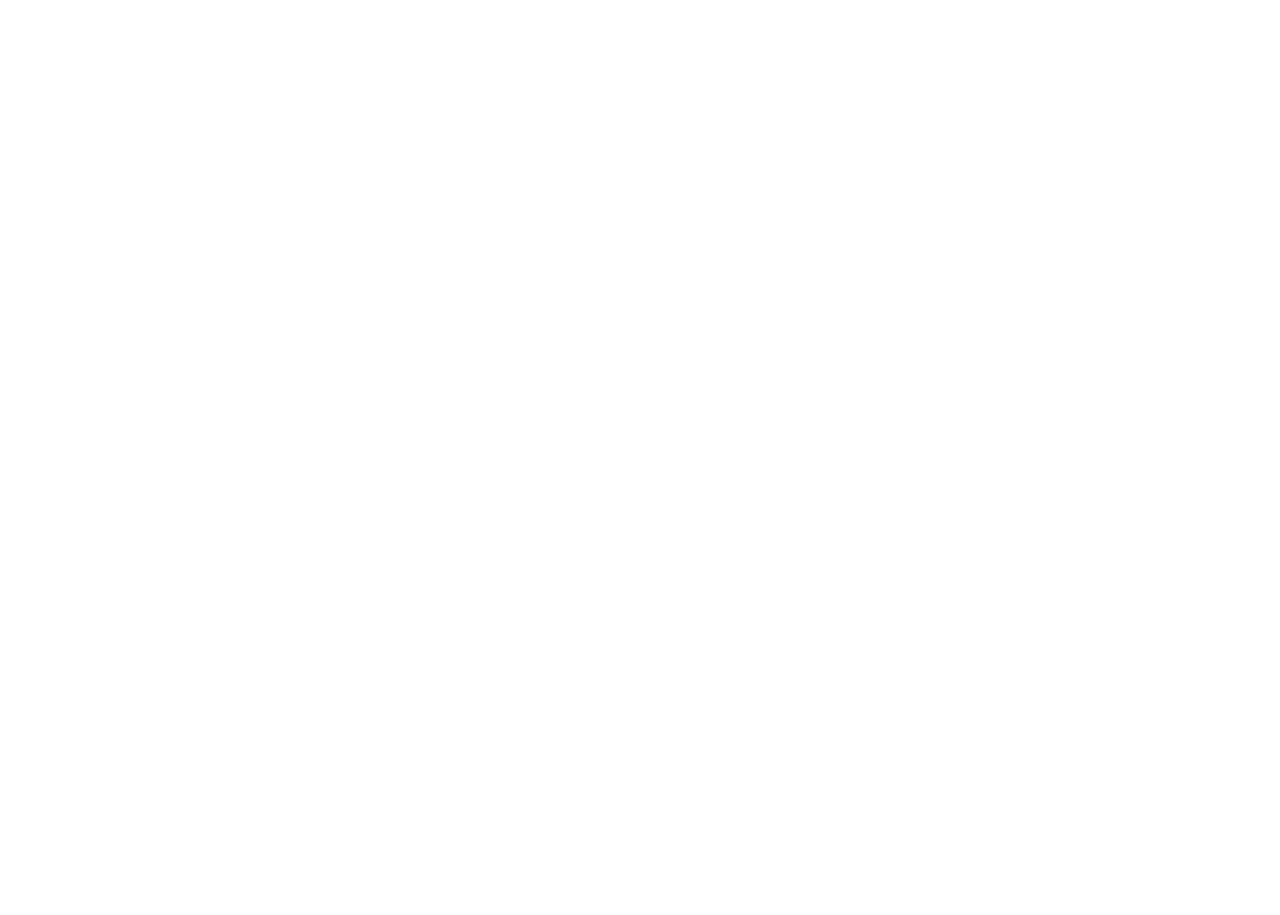
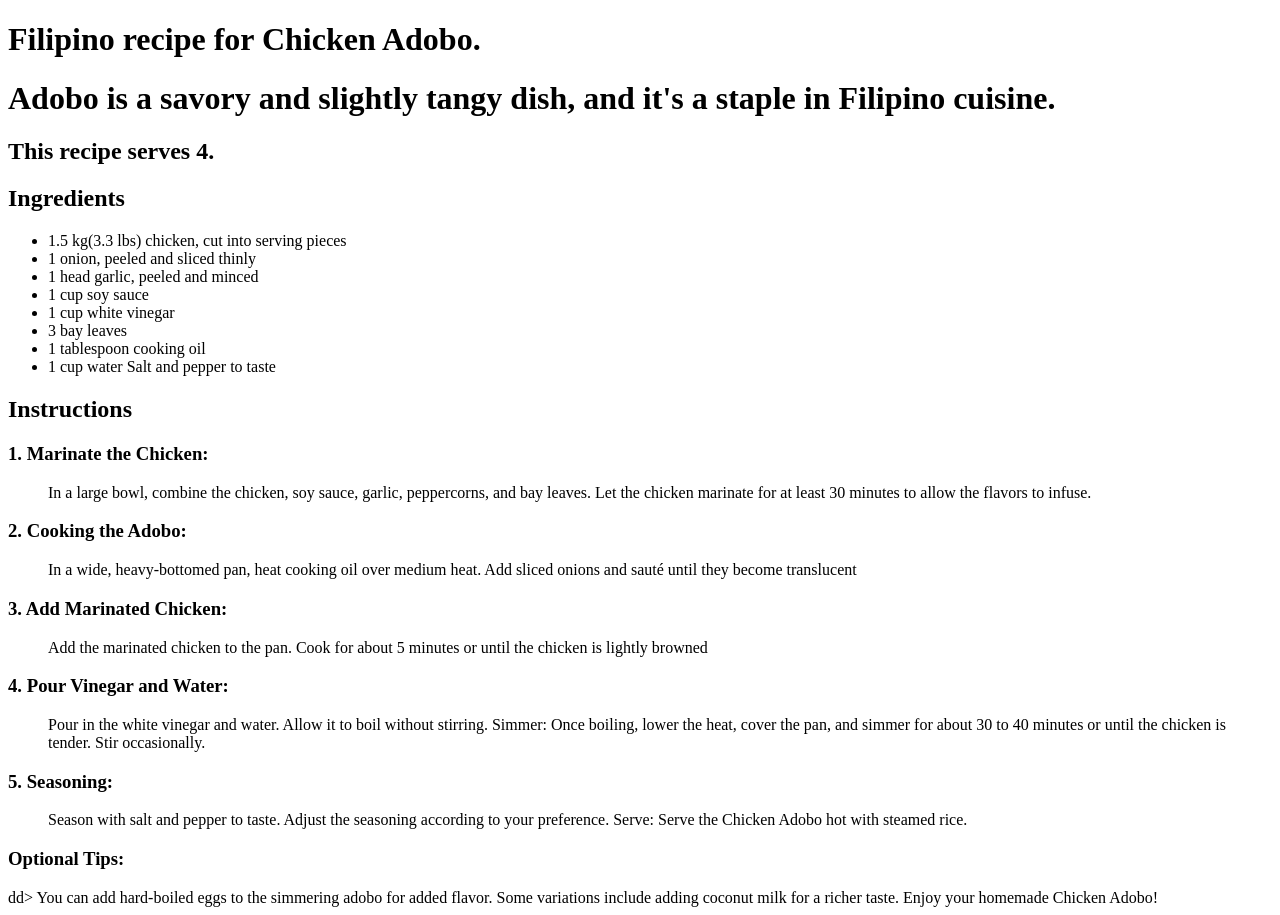
Before and after one commit to korbbii/cagande-ws101, a plain HTML site: page index.html in a window 1280 px wide. Before the commit the page ends 800 px from the top, so only its background shows below. Drawn offline with Linux system fonts and the light colour scheme.

Commit message:
finish commit

```diff
--- a/index.html
+++ b/index.html
@@ -6,6 +6,44 @@
     <title>Document</title>
 </head>
 <body>
+    <!DOCTYPE html>
+<html lang="en">
+<head>
+<meta charset="UTF-8">
+<meta name="viewport" content="width=device-width, initial-scale=1.0">
+<title>Recipe</title>
+</head>
+<body>
+    <h1><strong> Filipino recipe for Chicken Adobo. </h1></strong>
+    <h1><strong> Adobo is a savory and slightly tangy dish, and it's a staple in Filipino cuisine. </h1></strong>
+    <h2><strong> This recipe serves 4. </h2></strong>
 
+    <h2><strong> Ingredients </strong></h2>
+    <ul>
+        <li> 1.5 kg(3.3 lbs) chicken, cut into serving pieces </li>
+        <li> 1 onion, peeled and sliced thinly </li>
+        <li> 1 head garlic, peeled and minced </li>
+        <li> 1 cup soy sauce </li>
+        <li> 1 cup white vinegar </li>
+        <li> 3 bay leaves </li>
+        <li> 1 tablespoon cooking oil </li>
+        <li> 1 cup water Salt and pepper to taste </li>
+    </ul>
+
+    <h2><strong> Instructions </strong></h2>
+    <h3><strong> 1. Marinate the Chicken: </strong></h3>
+    <dd> In a large bowl, combine the chicken, soy sauce, garlic, peppercorns, and bay leaves. Let the chicken marinate for at least 30 minutes to allow the flavors to infuse.</dd>
+    <h3><strong> 2. Cooking the Adobo: </strong></h3>
+    <dd> In a wide, heavy-bottomed pan, heat cooking oil over medium heat. Add sliced onions and sauté until they become translucent </dd>
+    <h3><strong> 3. Add Marinated Chicken: </strong></h3>
+    <dd> Add the marinated chicken to the pan. Cook for about 5 minutes or until the chicken is lightly browned </dd>
+    <h3><strong> 4. Pour Vinegar and Water: </strong></h3>
+    <dd> Pour in the white vinegar and water. Allow it to boil without stirring. Simmer: Once boiling, lower the heat, cover the pan, and simmer for about 30 to 40 minutes or until the chicken is tender. Stir occasionally. </dd>
+    <h3><strong> 5. Seasoning: </strong></h3>
+    <dd> Season with salt and pepper to taste. Adjust the seasoning according to your preference. Serve: Serve the Chicken Adobo hot with steamed rice. </dd>
+    <h3><strong> Optional Tips: </strong></h3>
+    dd> You can add hard-boiled eggs to the simmering adobo for added flavor. Some variations include adding coconut milk for a richer taste. Enjoy your homemade Chicken Adobo! </dd>
 </body>
 </html>
+</body>
+</html>
```
